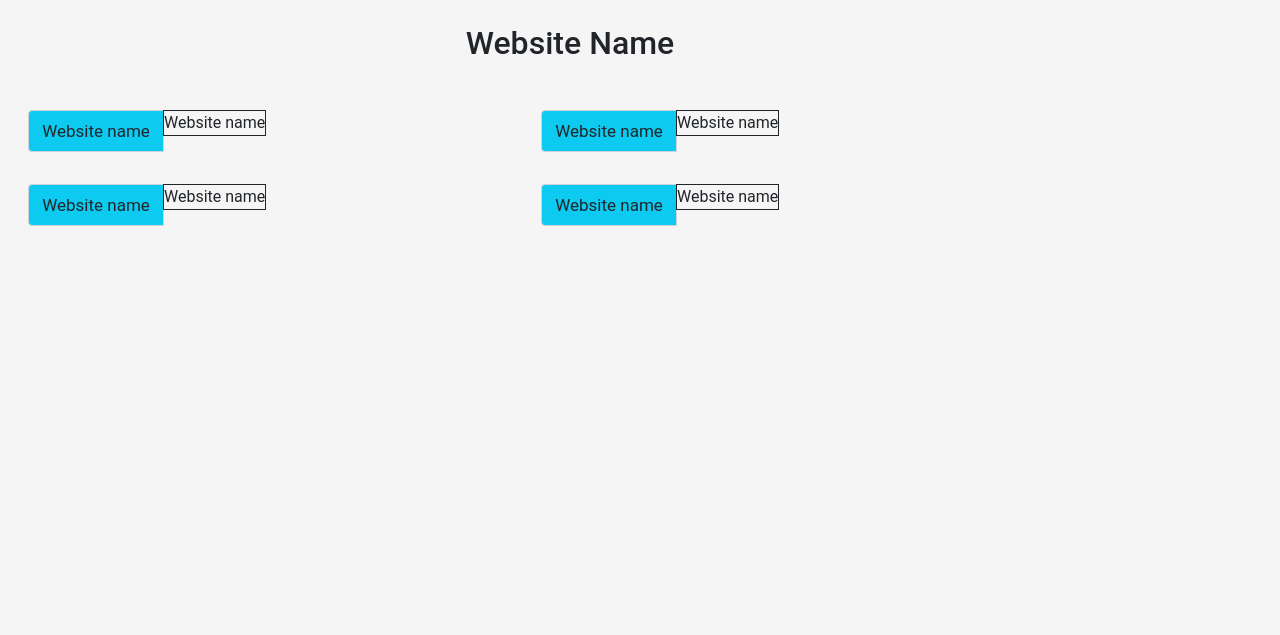
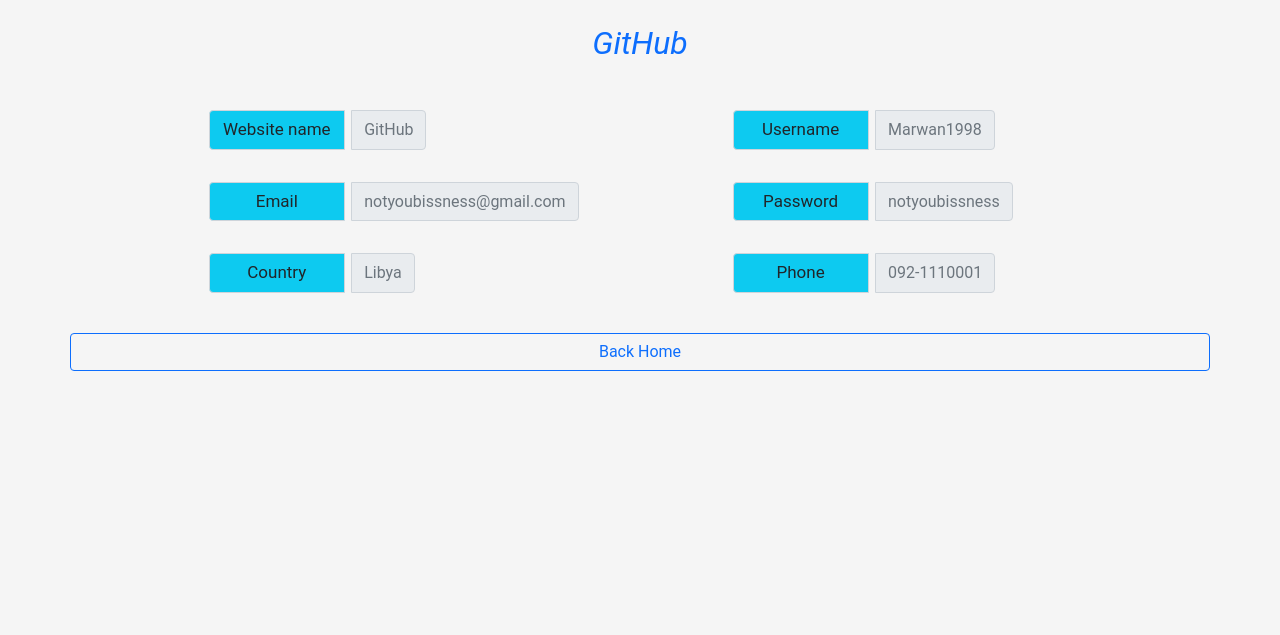
Before and after one commit to Marwan1998/registration-manager, a Node server app: template views/review.html in a window 1280 px wide. Shown: the part 56-691 px from the top of the page. Run offline with Node 20, Linux system fonts and the light colour scheme; the template is opened without the code that fills it, so the values that code supplies are empty.

Commit message:
done with reviewPage

```diff
--- a/views/review.html
+++ b/views/review.html
@@ -5,10 +5,9 @@
     <meta charset="UTF-8" />
     <meta http-equiv="X-UA-Compatible" content="IE=edge" />
     <meta name="viewport" content="width=device-width, initial-scale=1.0" />
-    <title>Find</title>
+    <title>Review</title>
     <link href="https://cdn.jsdelivr.net/npm/bootstrap@5.1.0/dist/css/bootstrap.min.css" rel="stylesheet"
         integrity="sha384-KyZXEAg3QhqLMpG8r+8fhAXLRk2vvoC2f3B09zVXn8CA5QIVfZOJ3BCsw2P0p/We" crossorigin="anonymous" />
-    <!-- <link rel="stylesheet" href="/public/css/review.css"> -->
     <link rel="stylesheet" href="/public/css/general.css" />
     <link rel="stylesheet" href="/public/css/footer.css" />
     <link type="css" rel="stylesheet" href="/public/css/icons/" />
@@ -16,8 +15,7 @@
         .marg.footer-distributed {
             margin-top: 0;
         }
-
-        .leb {
+        .leb{
             margin-bottom: 0px;
             font-size: 17px;
             width: 110px;
@@ -25,14 +23,14 @@
         .size{
             width: 45%;
         }
-        .left{
-            margin-left: 0;
+        .margin{
+            margin-left: 0.4rem !important;
         }
-        .para{
-            /* margin-left: 7px !important; */
-            border: solid;
-            border-width: 1px 1px 1px 1px;
-            /* user-select: all; TODO: uncomment this lettar */
+        .layout{
+            justify-content: flex-end;
+        }
+        .selectAll{
+            user-select: all;
         }
     </style>
 </head>
@@ -42,11 +40,11 @@
         <nav class="navbar navbar-expand-lg navbar-light bg-light rounded selectNone"
             aria-label="Eleventh navbar example">
             <div class="container-fluid">
-                <a class="navbar-brand" href="#">RegMang</a>
+                <a class="navbar-brand" href="/views/home.html">RegMang</a>
                 <div class="collapse navbar-collapse" id="navbarsExample09">
                     <ul class="navbar-nav me-auto mb-2 mb-lg-0">
                         <li class="nav-item">
-                            <a class="nav-link active" aria-current="page" href="#">Home</a>
+                            <a class="nav-link active" aria-current="page" href="/views/home.html">Home</a>
                         </li>
                     </ul>
                     <li class="navbar-nav nav-item about">
@@ -64,33 +62,49 @@
     </header>
     <br/>
 
-<div class="container left">
-    <h2 class="text-center">Website Name</h2><br/>
-    <div class="row row-cols-1 row-cols-md-2">
+<div class="container p-0 d-grid">
+    <h2 class="text-center fst-italic fw-normal text-primary">GitHub</h2><br/>
+    <div class="row row-cols-1 row-cols-md-2 layout">
         <div class="col size">
             <div class="input-group card-body">
                 <span><p class="leb">Website name</p></span>
-                <p class="para">Website name</p>
+                <span>GitHub</span>
             </div>
         </div>
         <div class="col size">
             <div class="input-group card-body">
-                <span><p class="leb">Website name</p></span>
-                <p class="para">Website name</p>            </div>
-        </div>
-        <div class="col size">
-            <div class="input-group card-body">
-                <span><p class="leb">Website name</p></span>
-                <p class="para">Website name</p>
+                <span><p class="leb">Username</p></span>
+                <span class="">Marwan1998</span>
             </div>
         </div>
         <div class="col size">
             <div class="input-group card-body">
-                <span><p class="leb">Website name</p></span>
-                <p class="para">Website name</p>            </div>
+                <span><p class="leb">Email</p></span>
+                <span class="">notyoubissness@gmail.com</span>
+            </div>
         </div>
-
+        <div class="col size">
+            <div class="input-group card-body">
+                <span><p class="leb">Password</p></span>
+                <span class="">notyoubissness</span>
+            </div>
+        </div>
+        <div class="col size">
+            <div class="input-group card-body">
+                <span><p class="leb">Country</p></span>
+                <span class="">Libya</span>
+            </div>
+        </div>
+        <div class="col size">
+            <div class="input-group card-body">
+                <span><p class="leb">Phone</p></span>
+                <span class="">092-1110001</span>
+            </div>
+        </div>
     </div>
+    <br/>
+    <a class="btn btn-outline-primary" href="/views/home.html" >Back Home</a>
+    <br/>
 </div>
 
 
@@ -116,17 +130,13 @@
     </footer>
 
     <script>
-        document.querySelectorAll("input").forEach((input, index) => {
-            input.className = "form-control";
-            input.type = "text";
-            input.name = input.id;
-            input.autocomplete = "off";
-            index <= 5 ? (input.required = "required") : null;
-            // if(index <= 5) input.required = 'required';
-        });
-        document
-            .querySelectorAll("span")
-            .forEach((span) => (span.className = "input-group-text bg-info"));
+         document
+            .querySelectorAll("span").forEach((span, index) =>{
+             if(index % 2 == 0)
+                span.className = "input-group-text bg-info margin";
+             else
+                span.className = "input-group-text text-secondary margin selectAll";
+    });
     </script>
 </body>
 
```
